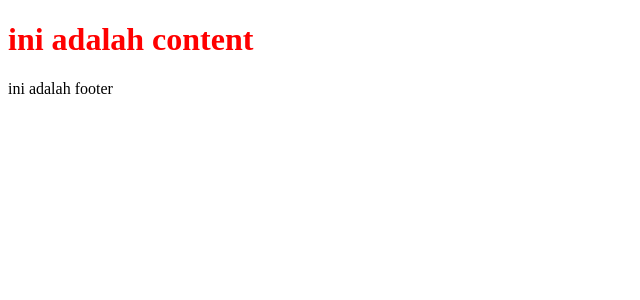
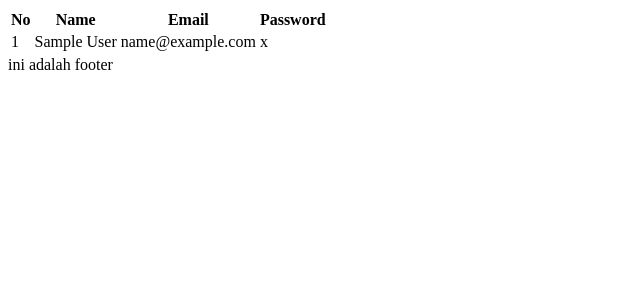
Before and after one commit to ignatha/php_mvc, a PHP site: page / in a window 1280 px wide. Shown: the top 300 px of the page, without its empty margins (0-640 px from the left). Run offline with PHP 8.4, Linux system fonts and the light colour scheme; tables that the repository leaves empty or names only in its code hold one stand-in row (values such as "Sample post").

Commit message:
update model

```diff
--- a/app/Controllers/HomeController.php
+++ b/app/Controllers/HomeController.php
@@ -2,13 +2,17 @@
 
 namespace App\Controllers;
 use App\Cores\Views;
+use App\Models\User;
 
 class HomeController {
 
     public function index()
     {
+
+        $user = new User();
+
         $data = [
-            'product' => 'Sepatu'
+            'users' => $user->all()
         ];
 
         echo Views::render('home.index',$data);
--- /dev/null
+++ b/app/Cores/Connection.php
@@ -0,0 +1,27 @@
+<?php
+
+namespace App\Cores;
+
+class Connection {
+    protected $host = '127.0.0.1';
+    protected $db = 'mvc';
+    protected $username = 'root';
+    protected $password = 'rootpassword';
+    protected $connect;
+
+    public function __construct(){
+        try {
+            $rule = "mysql:host={$this->host};dbname={$this->db}";
+            $pdo = new \PDO($rule,$this->username,$this->password,[
+                \PDO::ATTR_ERRMODE            => \PDO::ERRMODE_EXCEPTION,
+                \PDO::ATTR_DEFAULT_FETCH_MODE => \PDO::FETCH_OBJ,
+                \PDO::ATTR_EMULATE_PREPARES   => false,
+            ]);
+        } catch (\PDOException $e) {
+            throw "Connection Error: {$e->getMessage()}";
+        }
+
+
+        $this->connect = $pdo;
+    }
+}
--- /dev/null
+++ b/app/Cores/Model.php
@@ -0,0 +1,23 @@
+<?php
+
+namespace App\Cores;
+
+use App\Cores\Connection;
+
+class Model extends Connection
+{
+    protected $table;
+    protected $primaryKey;
+    protected $fillabel = [];
+    protected $attributes = [];
+
+    public function all()
+    {
+        $sql = "SELECT * FROM {$this->table}";
+        $stmt = $this->connect->prepare($sql);
+        $stmt->execute();
+
+        return $stmt->fetchAll();
+    }
+
+}
--- /dev/null
+++ b/app/Models/User.php
@@ -0,0 +1,11 @@
+<?php
+
+namespace App\Models;
+
+use App\Cores\Model;
+
+class User extends Model {
+    protected $table = 'users';
+    protected $primaryKey = 'id';
+    protected $fillable = ['name','email','password'];
+}
--- a/app/Views/home/index.php
+++ b/app/Views/home/index.php
@@ -2,7 +2,27 @@
 
 <?php App\Cores\Views::startSection('content') ?>
 <div>
-    <h1>ini adalah content</h1>
+    <table>
+        <thead>
+            <tr>
+                <th>No</th>
+                <th>Name</th>
+                <th>Email</th>
+                <th>Password</th>
+            </tr>
+        </thead>
+        <tbody>
+            <?php foreach ($users as $index => $user): ?>
+                    <tr>
+                        <td><?=$index+1?></td>
+                        <td><?=$user->name?></td>
+                        <td><?=$user->email?></td>
+                        <td><?=$user->password?></td>
+                    </tr>
+            <?php endforeach; ?>
+            <tr></tr>
+        </tbody>
+    </table>
 </div>
 <?php App\Cores\Views::endSection() ?>
 
```
Also changed, not shown: README.md, app/Controllers/ProductController.php (line endings or trailing spaces), app/Cores/Routes.php (line endings or trailing spaces), app/Cores/Views.php (line endings or trailing spaces), app/Views/master/app.php (line endings or trailing spaces), app/Views/master/footer.php (line endings or trailing spaces), app/Views/product/index.php (line endings or trailing spaces), app/app.php (line endings or trailing spaces), public/index.php (line endings or trailing spaces).
